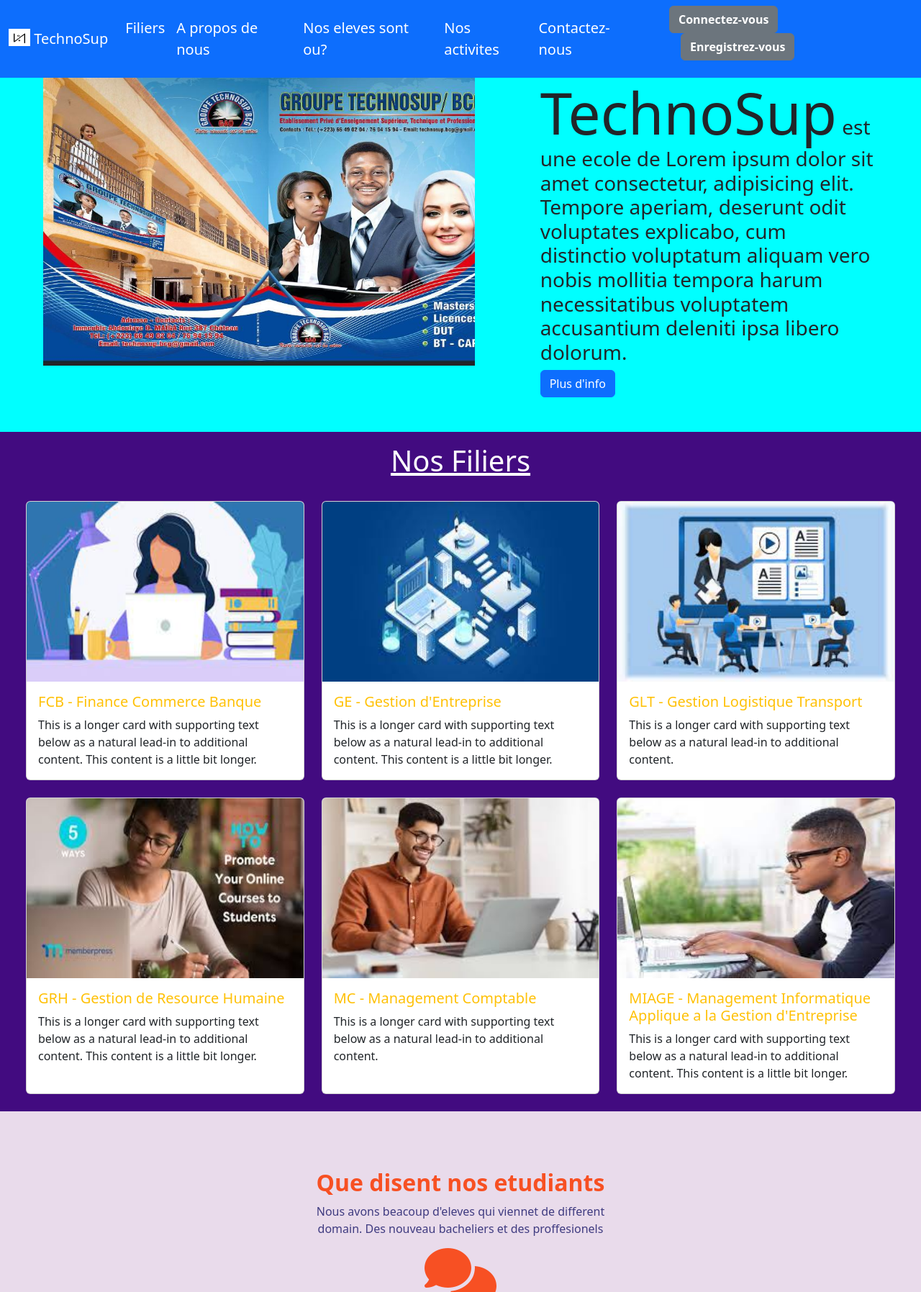
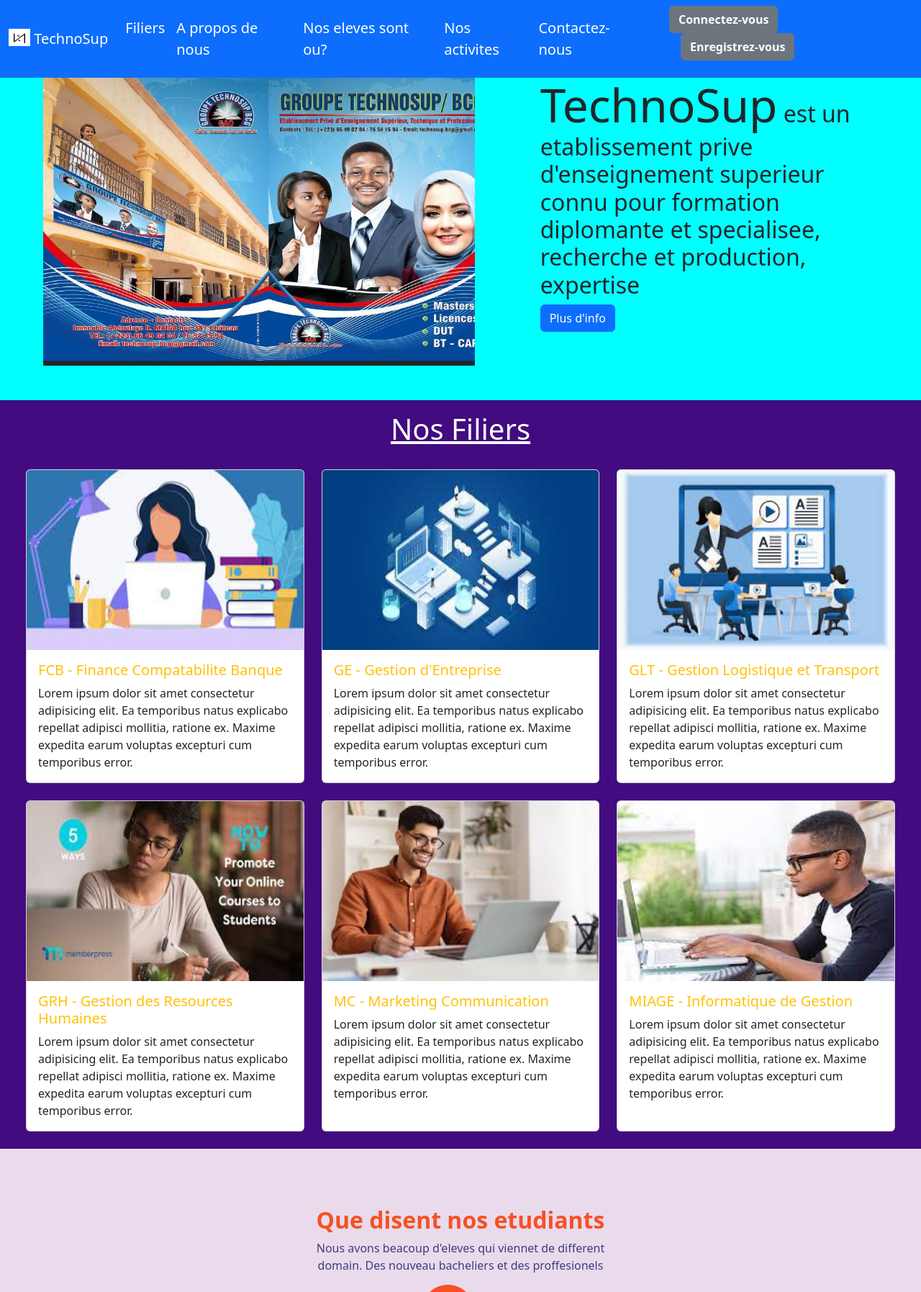
Before and after one commit to sankarebarri/TechnoSup_online_management_system, a Django app: page / in a window 1280 px wide. Shown: the top 1795 px of the page at 72% size. Run offline with Django 3.2, Linux system fonts and the light colour scheme; some libraries are stand-ins or nearby versions.

Commit message:
gestion d'eleves

```diff
--- a/app/urls.py
+++ b/app/urls.py
@@ -3,6 +3,9 @@ from . import hod_views, views, staff_views
 
 urlpatterns = [
     path('', views.home_page, name='home_page'),
+    path('nos_filiers/', views.nos_filiers, name='nos_filiers'),
+    path('a_propos_de_nous/', views.a_propos_de_nous, name='a_propos_de_nous'),
+
 
     path('login', views.login_page, name='login'),
     path('do_login', views.do_login, name='do-login'),
@@ -11,6 +14,7 @@ urlpatterns = [
     ## Profile ##
     path('profile', views.profile, name='profile'),
     path('profile/update', views.profile_update, name='profile-update'),
+    # path('profile/<str:id>', views.admin_check_profile, name='admin-check-profile'),
 
     ## HOD ##
     path('hod/home', hod_views.HOME, name='hod_home'),
--- a/app/views.py
+++ b/app/views.py
@@ -50,8 +50,7 @@ def do_logout(request):
     logout(request)
     return redirect('home_page')
 
-
-
+#signed in user profile
 # @login_required(login_url='login')
 def profile(request):
     user = CustomUser.objects.get(id=request.user.id)
@@ -65,6 +64,14 @@ def profile(request):
         'message_total': message_total
     }
     return render(request, 'users/profile.html', context)
+
+#admin can check other profile
+# def admin_check_profile(request, id):
+#     user = CustomUser.objects.get(id=id)
+#     context = {
+#         'user':user
+#     }
+#     return render(request, 'users/profile.html', context)
 
 def profile_update(request):
     if request.method == 'POST':
@@ -120,3 +127,9 @@ def contact(request):
         return redirect('contact')
 
     return render(request, 'hod/contact.html')
+
+def nos_filiers(request):
+    return render(request, 'hod/nos_filiers.html')
+
+def a_propos_de_nous(request):
+    return render(request, 'hod/a_propos_de_nous.html')
--- a/templates/hod/home_page.html
+++ b/templates/hod/home_page.html
@@ -9,13 +9,12 @@
                 style="width: 600px; height: 400px;">
         </div>
         <div class="col-5">
-            <h3> <span class="display-1">TechnoSup</span> est une ecole de Lorem ipsum dolor sit amet consectetur,
-                adipisicing elit.
-                Tempore aperiam, deserunt odit voluptates explicabo, cum distinctio voluptatum aliquam
-                vero nobis mollitia tempora harum necessitatibus voluptatem accusantium deleniti ipsa
-                libero dolorum.
-            </h3>
-            <a href="#" class="btn btn-primary">Plus d'info</a>
+
+            <h2> <span class="display-3">TechnoSup</span> est un etablissement prive d'enseignement
+                superieur connu pour formation diplomante et specialisee, recherche et production,
+                expertise
+            </h2>
+            <a href="{% url 'a_propos_de_nous' %}" class="btn btn-primary">Plus d'info</a>
         </div>
     </div>
 </div>
@@ -28,9 +27,11 @@
             <div class="card h-100">
                 <img src="{% static 'image/fcb.jfif' %}" class="card-img-top" alt="...">
                 <div class="card-body">
-                    <h5 class="card-title text-warning">FCB - Finance Commerce Banque</h5>
-                    <p class="card-text">This is a longer card with supporting text below as a natural lead-in to
-                        additional content. This content is a little bit longer.</p>
+                    <h5 class="card-title text-warning">FCB - Finance Compatabilite Banque</h5>
+                    <p class="card-text">Lorem ipsum dolor sit amet consectetur adipisicing elit. Ea temporibus natus
+                        explicabo repellat adipisci mollitia, ratione ex. Maxime expedita earum voluptas excepturi cum
+                        temporibus error.
+                    </p>
                 </div>
             </div>
         </div>
@@ -39,8 +40,10 @@
                 <img src="{% static 'image/ge.jfif' %}" class="card-img-top" alt="...">
                 <div class="card-body">
                     <h5 class="card-title text-warning">GE - Gestion d'Entreprise</h5>
-                    <p class="card-text">This is a longer card with supporting text below as a natural lead-in to
-                        additional content. This content is a little bit longer.</p>
+                    <p class="card-text">Lorem ipsum dolor sit amet consectetur adipisicing elit. Ea temporibus natus
+                        explicabo repellat adipisci mollitia, ratione ex. Maxime expedita earum voluptas excepturi cum
+                        temporibus error.
+                    </p>
                 </div>
             </div>
         </div>
@@ -48,9 +51,11 @@
             <div class="card h-100">
                 <img src="{% static 'image/glt.jfif' %}" class="card-img-top" alt="...">
                 <div class="card-body">
-                    <h5 class="card-title text-warning">GLT - Gestion Logistique Transport</h5>
-                    <p class="card-text">This is a longer card with supporting text below as a natural lead-in to
-                        additional content.</p>
+                    <h5 class="card-title text-warning">GLT - Gestion Logistique et Transport</h5>
+                    <p class="card-text">Lorem ipsum dolor sit amet consectetur adipisicing elit. Ea temporibus natus
+                        explicabo repellat adipisci mollitia, ratione ex. Maxime expedita earum voluptas excepturi cum
+                        temporibus error.
+                    </p>
                 </div>
             </div>
         </div>
@@ -58,9 +63,11 @@
             <div class="card h-100">
                 <img src="{% static 'image/grh.jfif' %}" class="card-img-top" alt="...">
                 <div class="card-body">
-                    <h5 class="card-title text-warning">GRH - Gestion de Resource Humaine</h5>
-                    <p class="card-text">This is a longer card with supporting text below as a natural lead-in to
-                        additional content. This content is a little bit longer.</p>
+                    <h5 class="card-title text-warning">GRH - Gestion des Resources Humaines</h5>
+                    <p class="card-text">Lorem ipsum dolor sit amet consectetur adipisicing elit. Ea temporibus natus
+                        explicabo repellat adipisci mollitia, ratione ex. Maxime expedita earum voluptas excepturi cum
+                        temporibus error.
+                    </p>
                 </div>
             </div>
         </div>
@@ -68,9 +75,11 @@
             <div class="card h-100">
                 <img src="{% static 'image/mc.jfif' %}" class="card-img-top" alt="...">
                 <div class="card-body">
-                    <h5 class="card-title text-warning">MC - Management Comptable</h5>
-                    <p class="card-text">This is a longer card with supporting text below as a natural lead-in to
-                        additional content.</p>
+                    <h5 class="card-title text-warning">MC - Marketing Communication</h5>
+                    <p class="card-text">Lorem ipsum dolor sit amet consectetur adipisicing elit. Ea temporibus natus
+                        explicabo repellat adipisci mollitia, ratione ex. Maxime expedita earum voluptas excepturi cum
+                        temporibus error.
+                    </p>
                 </div>
             </div>
         </div>
@@ -79,10 +88,12 @@
                 <img src="{% static 'image/miage.jfif' %}" class="card-img-top" alt="...">
                 <div class="card-body">
                     <h5 class="card-title text-warning">
-                        MIAGE - Management Informatique Applique a la Gestion d'Entreprise
+                        MIAGE - Informatique de Gestion
                     </h5>
-                    <p class="card-text">This is a longer card with supporting text below as a natural lead-in to
-                        additional content. This content is a little bit longer.</p>
+                    <p class="card-text">Lorem ipsum dolor sit amet consectetur adipisicing elit. Ea temporibus natus
+                        explicabo repellat adipisci mollitia, ratione ex. Maxime expedita earum voluptas excepturi cum
+                        temporibus error.
+                    </p>
                 </div>
             </div>
         </div>
--- a/templates/includes/footer.html
+++ b/templates/includes/footer.html
@@ -12,9 +12,8 @@
                         <i class="fas fa-gem me-3"></i>TechnoSup - BCG, Gao.
                     </h6>
                     <p>
-                        TechnoSup est une ecole Lorem ipsum dolor sit amet consectetur adipisicing elit. Fugit
-                        maxime aliquid possimus esse eaque soluta delectus perspiciatis neque, est praesentium autem
-                        doloremque quasi iusto architecto quo recusandae deserunt exercitationem dolores.
+                        TechnoSup est un etablissement prive d'enseignement superieur connu pour formation diplomante et
+                        specialisee, recherche et production, expertise
                     </p>
                 </div>
                 <!-- Grid column -->
@@ -35,7 +34,13 @@
                         <a href="#!" class="text-reset">MIAGE</a>
                     </p>
                     <p>
-                        <a href="#!" class="text-reset">FCB</a>
+                        <a href="#!" class="text-reset">GAP</a>
+                    </p>
+                    <p>
+                        <a href="#!" class="text-reset">MC</a>
+                    </p>
+                    <p>
+                        <a href="#!" class="text-reset">GE</a>
                     </p>
                 </div>
                 <!-- Grid column -->
@@ -44,7 +49,7 @@
                 <div class="col-md-4 col-lg-3 col-xl-3 mx-auto mb-md-0 mb-4">
                     <!-- Links -->
                     <h6 class="text-uppercase fw-bold mb-4">Contact</h6>
-                    <p><i class="fas fa-home me-3"></i> CHateau, Secteur II, Gao</p>
+                    <p><i class="fas fa-home me-3"></i> Secteur II, Chateau, Gao</p>
                     <p>
                         <i class="fas fa-envelope me-3"></i>
                         contact@technosup.ml
--- a/templates/includes/header.html
+++ b/templates/includes/header.html
@@ -15,10 +15,10 @@
         <div class="collapse navbar-collapse" id="navmenu">
             <ul class="navbar-nav" style="font-size: large; font-weight: 500; color: white;">
                 <li class="nav-item">
-                    <a class="nav-link nav-right" href="#">Filiers</a>
+                    <a class="nav-link nav-right" href="{% url 'nos_filiers' %}">Filiers</a>
                 </li>
                 <li class="nav-item">
-                    <a class="nav-link nav-right" href="#">A propos de nous</a>
+                    <a class="nav-link nav-right" href="{% url 'a_propos_de_nous' %}">A propos de nous</a>
                 </li>
                 <li class="nav-item">
                     <a class="nav-link nav-right" href="#">Nos eleves sont ou?</a>
```
Also changed, not shown: templates/hod/a_propos_de_nous.html (added, +34 -0 lines), templates/hod/nos_filiers.html (added, +19 -0 lines), templates/hod/view_students.html (+8 -0 lines), db.sqlite3.
